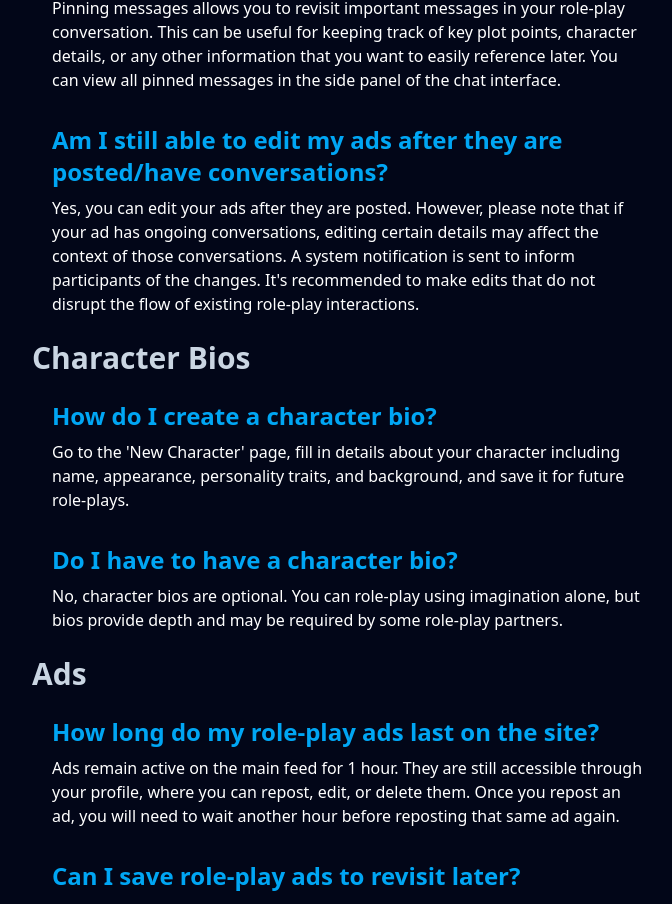
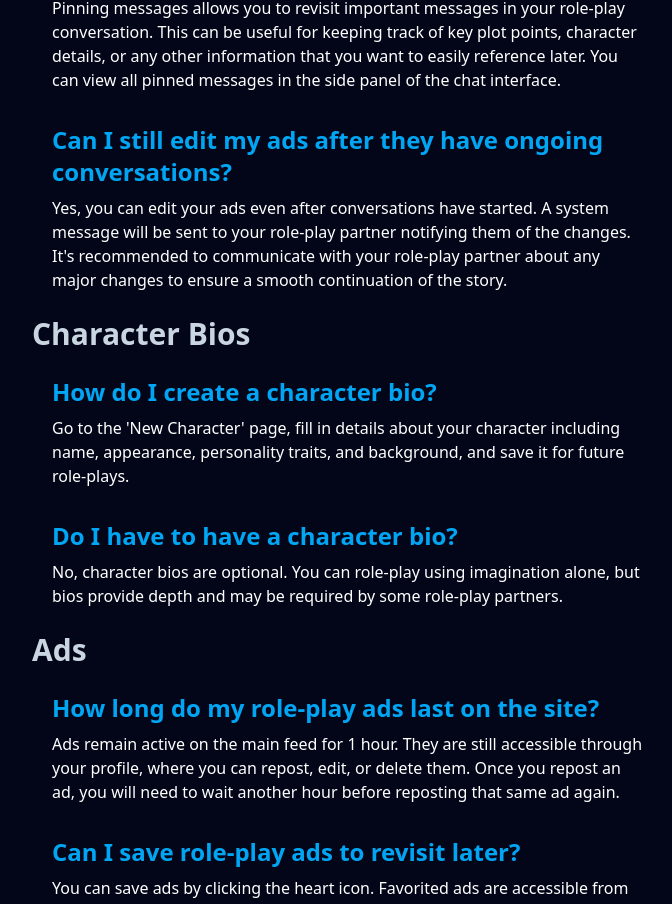
Before and after one commit to Hairum-Qureshi/story-roleplay-app, a React (Vite) app in the folder apps/frontend/: page /faq in a window 1280 px wide. Shown: the part 2520-3424 px from the top of the page, without its empty margins (184-856 px from the left). Built offline with nearby package versions, Linux system fonts and the light colour scheme; no server answers.

Commit message:
reworded FAQ

```diff
--- a/apps/frontend/src/pages/FAQ.tsx
+++ b/apps/frontend/src/pages/FAQ.tsx
@@ -135,9 +135,9 @@ export default function FAQ() {
         },
         {
           question:
-            "Am I still able to edit my ads after they are posted/have conversations?",
+            "Can I still edit my ads after they have ongoing conversations?",
           answer:
-            "Yes, you can edit your ads after they are posted. However, please note that if your ad has ongoing conversations, editing certain details may affect the context of those conversations. A system notification is sent to inform participants of the changes. It's recommended to make edits that do not disrupt the flow of existing role-play interactions.",
+            "Yes, you can edit your ads even after conversations have started. A system message will be sent to your role-play partner notifying them of the changes. It's recommended to communicate with your role-play partner about any major changes to ensure a smooth continuation of the story.",
         },
       ],
     },
```
